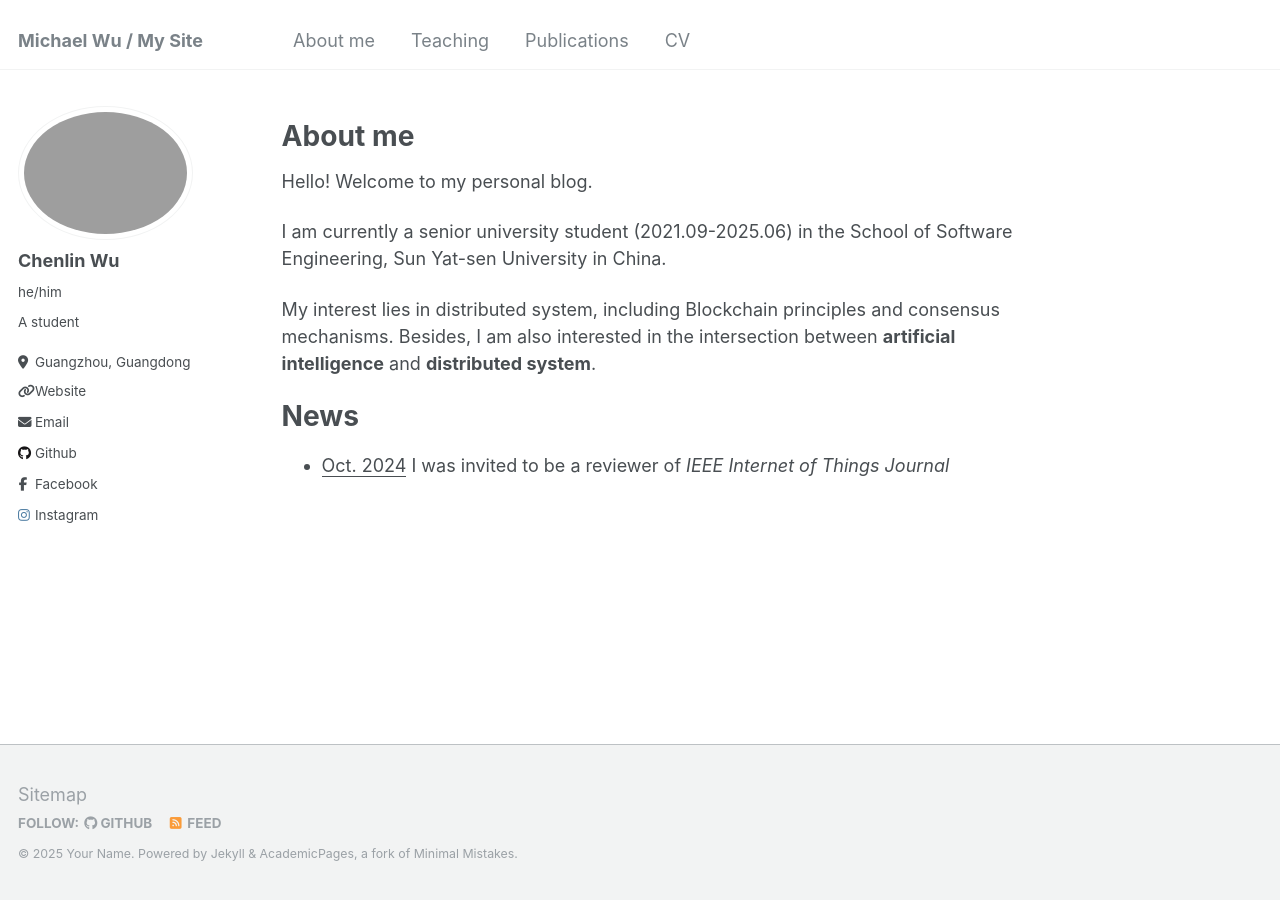
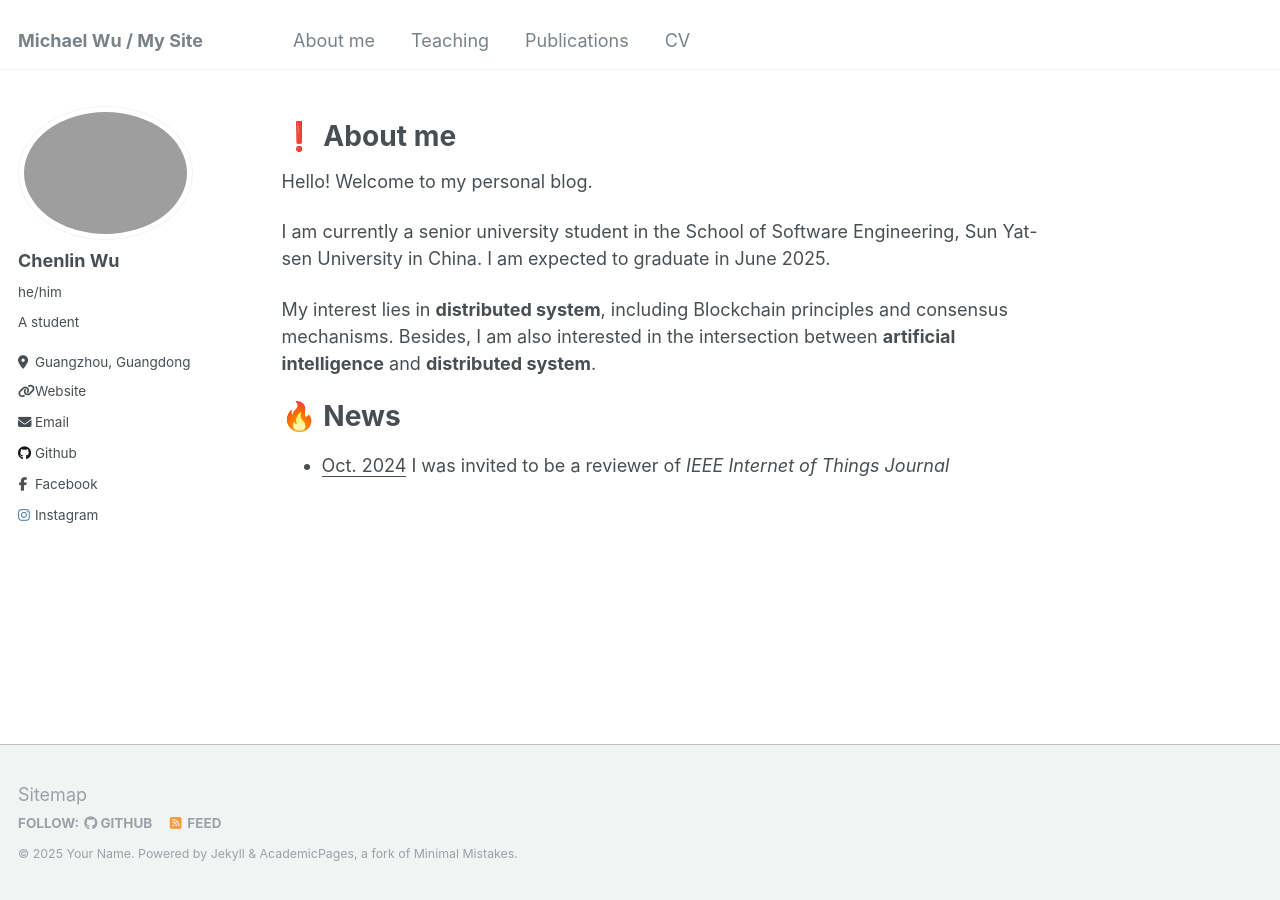
Before and after one commit to Michael112233/Michael112233.github.io, a Jekyll site: the page built from _pages/about.md, in a window 1280 px wide. Built offline with Jekyll 4.4.1, drawn with Linux system fonts in a browser that asks for light colours.

Commit message:
Changes to be committed: 	modified:   .DS_Store 	modified:   _pages/about.md 	modified:   _pages/publications.md 	modified:   _pages/teaching.md 	deleted:    reading_file/Zyzzyva.md

```diff
--- a/_pages/about.md
+++ b/_pages/about.md
@@ -7,14 +7,14 @@ redirect_from:
   - /about.html
 ---
 
-**About me**
+**❗️ About me**
 ======
 Hello! Welcome to my personal blog.
 
-I am currently a senior university student (2021.09-2025.06) in the School of Software Engineering, Sun Yat-sen University in China.
+I am currently a senior university student in the School of Software Engineering, Sun Yat-sen University in China. I am expected to graduate in June 2025.
 
-My interest lies in distributed system, including Blockchain principles and consensus mechanisms. Besides, I am also interested in the intersection between **artificial intelligence** and **distributed system**.
+My interest lies in **distributed system**, including Blockchain principles and consensus mechanisms. Besides, I am also interested in the intersection between **artificial intelligence** and **distributed system**.
 
-**News**
+**🔥 News**
 ======
 * <u>Oct. 2024</u>   I was invited to be a reviewer of _IEEE Internet of Things Journal_
```
Also changed, not shown: _pages/publications.md (+3 -3 lines), _pages/teaching.md (+1 -1 lines), reading_file/Zyzzyva.md (deleted, +0 -5 lines), 1 other file.
